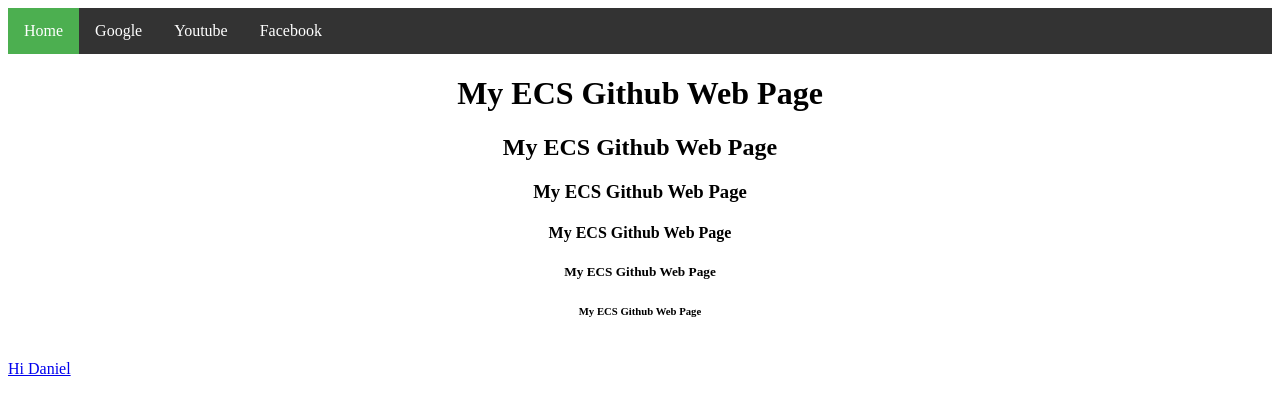
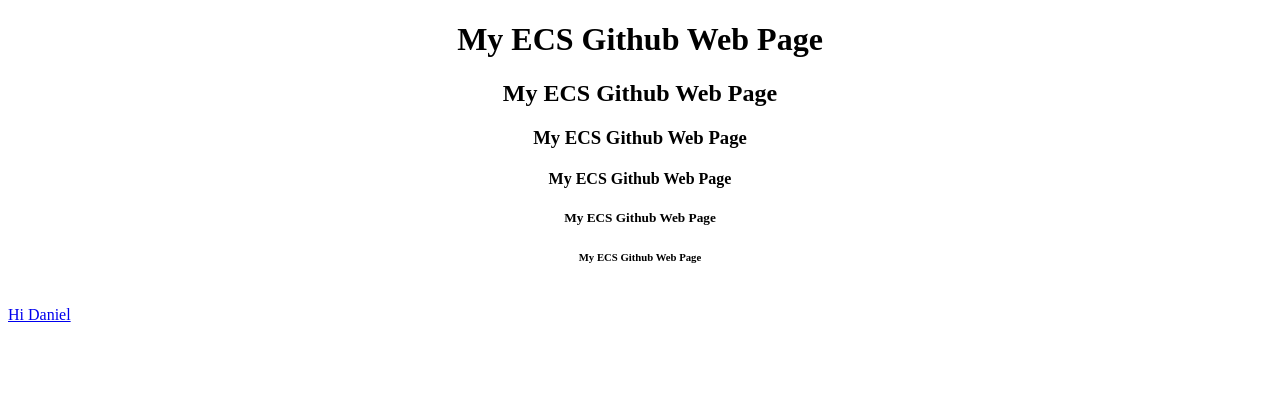
Before and after one commit to PlayerEugene/PlayerEugene.github.io, a plain HTML site: page index.html in a window 1280 px wide. Drawn offline with Linux system fonts and the light colour scheme.

Commit message:
Update index.html

```diff
--- a/index.html
+++ b/index.html
@@ -1,51 +1,10 @@
 <!DOCTYPE html>
-<html>
-<title>My ECS Github Page</title>
+<html lang="en">
     <head>
-    <!--<link rel="icon" href="/images/download.png">-->
+        <meta charset="UTF-8">
+        <meta name="viewport" content="width=device-width, initial-scale=1.0">
+        <title>Eugene's Portfolio</title>
 
-    <style>
-ul {
-    list-style-type: none;
-    margin: 0;
-    padding: 0;
-    overflow: hidden;
-    background-color: #333;
-}
-
-li {
-    float: left;
-}
-
-li a {
-    display: block;
-    color: white;
-    text-align: center;
-    padding: 14px 16px;
-    text-decoration: none;
-}
-
-li a:hover {
-    background-color: #111;
-}
-    .active {
-    background-color: #4CAF50;
-}
-</style>
-</head>
-<body>
-
-<ul>
-    <li><a class="active" href="https://PlayerEugene.github.io/index.html">Home</a></li>
-    <li><a href="https://google.com">Google</a></li>
-    <li><a href="https://youtube.com">Youtube</a></li>
-    <li><a href="https://facebook.com">Facebook</a></li>
-</ul>
-
-</body>
-</html>
-
-  </style>
     </head>
     <body style="background-color:LightPurple;">
 
```
Lines whose indentation alone changed are shown as unchanged.
